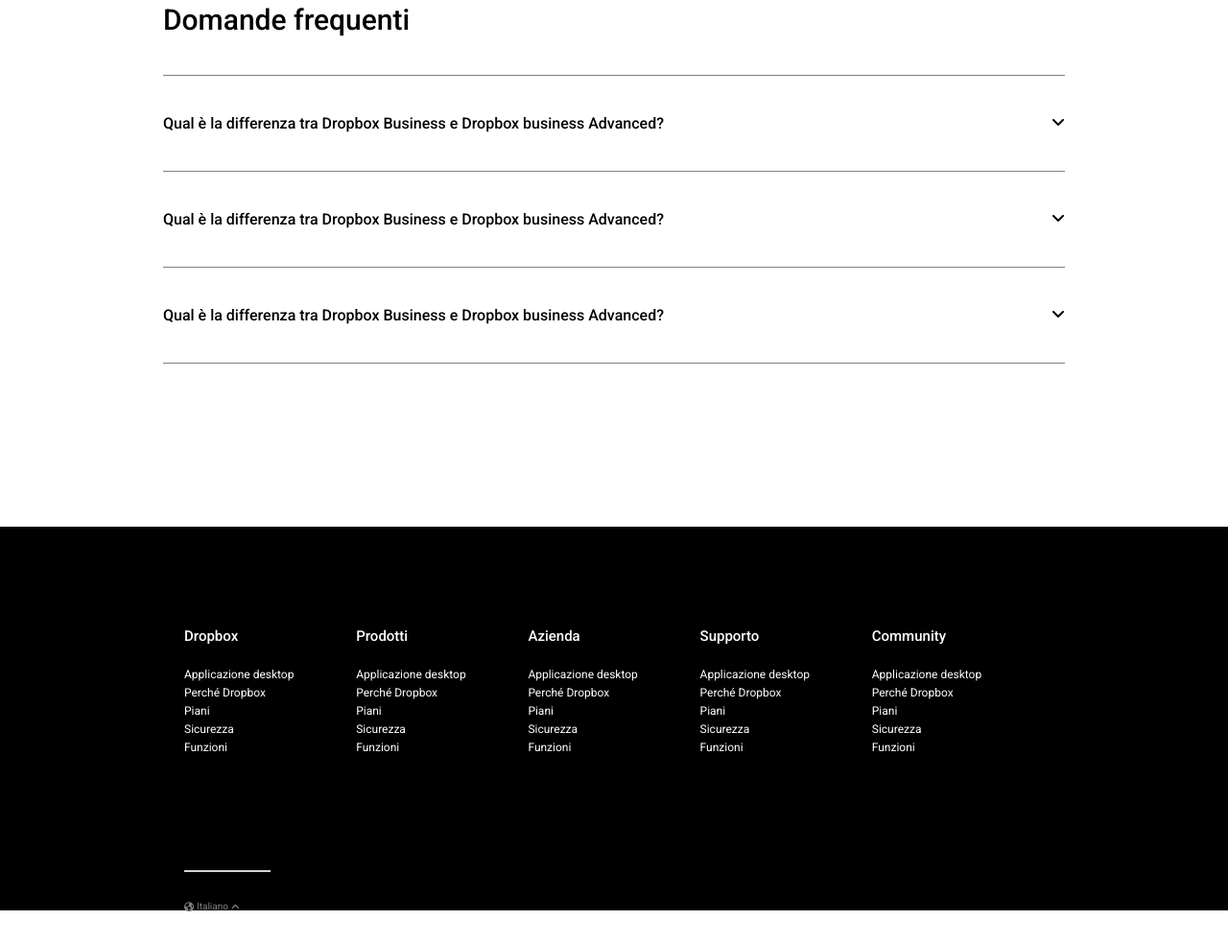
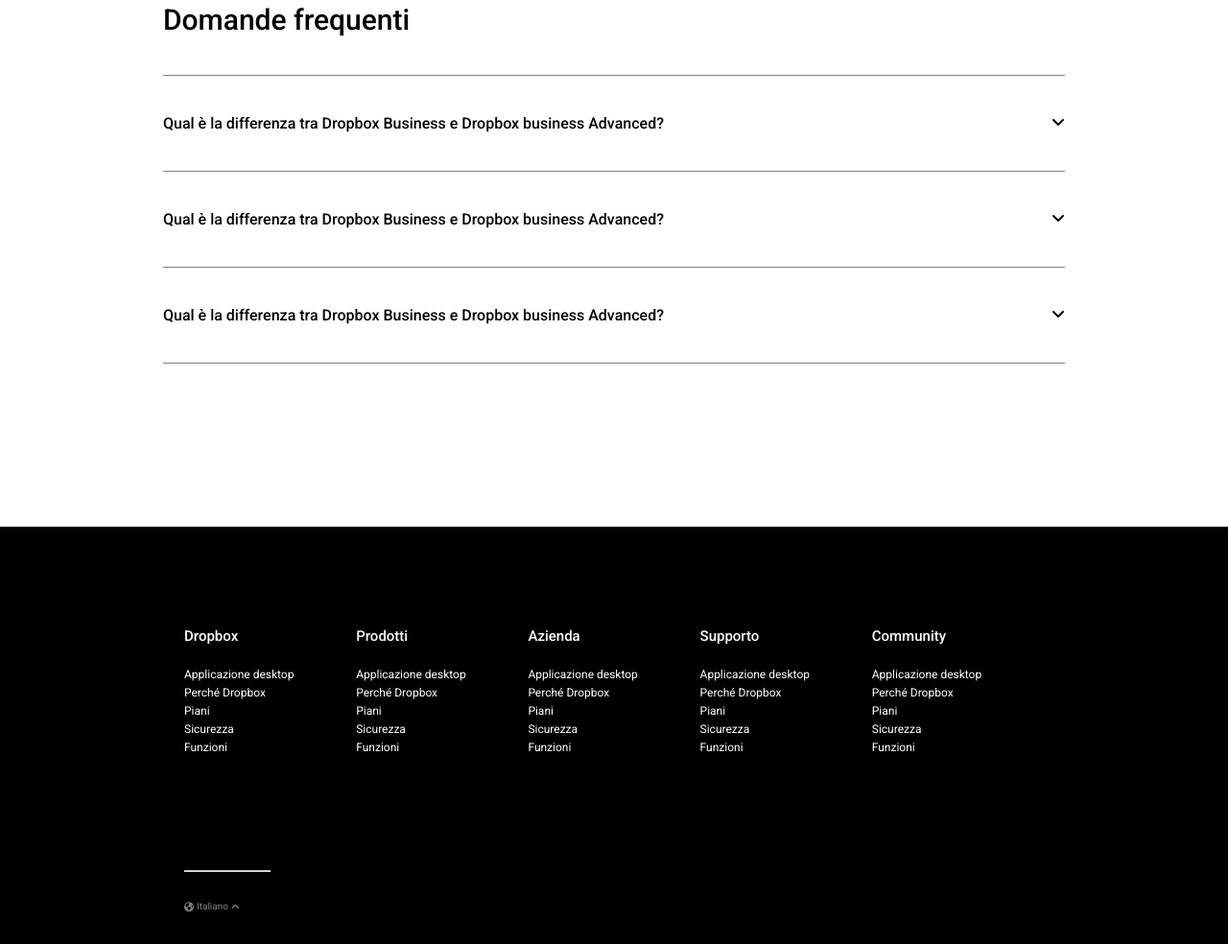
Before and after one commit to Al-E-00/htmlcss-dropbox, a plain HTML site: page index.html in a window 1280 px wide. Shown: the part 4803-5787 px from the top of the page at 96% size. Before the commit the page ends 5753 px from the top, so only its background shows below. Drawn offline with Linux system fonts and the light colour scheme.

Commit message:
minor correction

```diff
--- a/css/style.css
+++ b/css/style.css
@@ -549,7 +549,7 @@ header .header-right-menu button {
 
 footer .container-big {
     background-color: black;
-    min-height: 400px;
+    min-height: 435px;
     margin: 0;
 }
 
```
